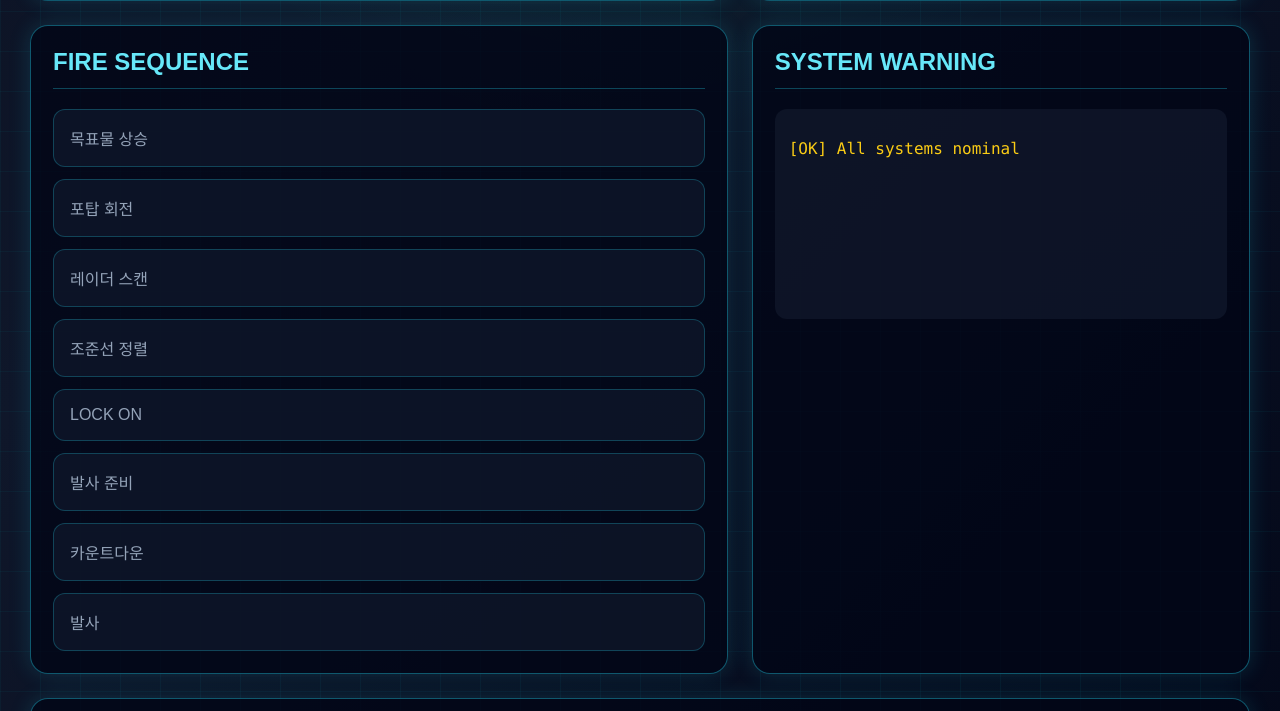
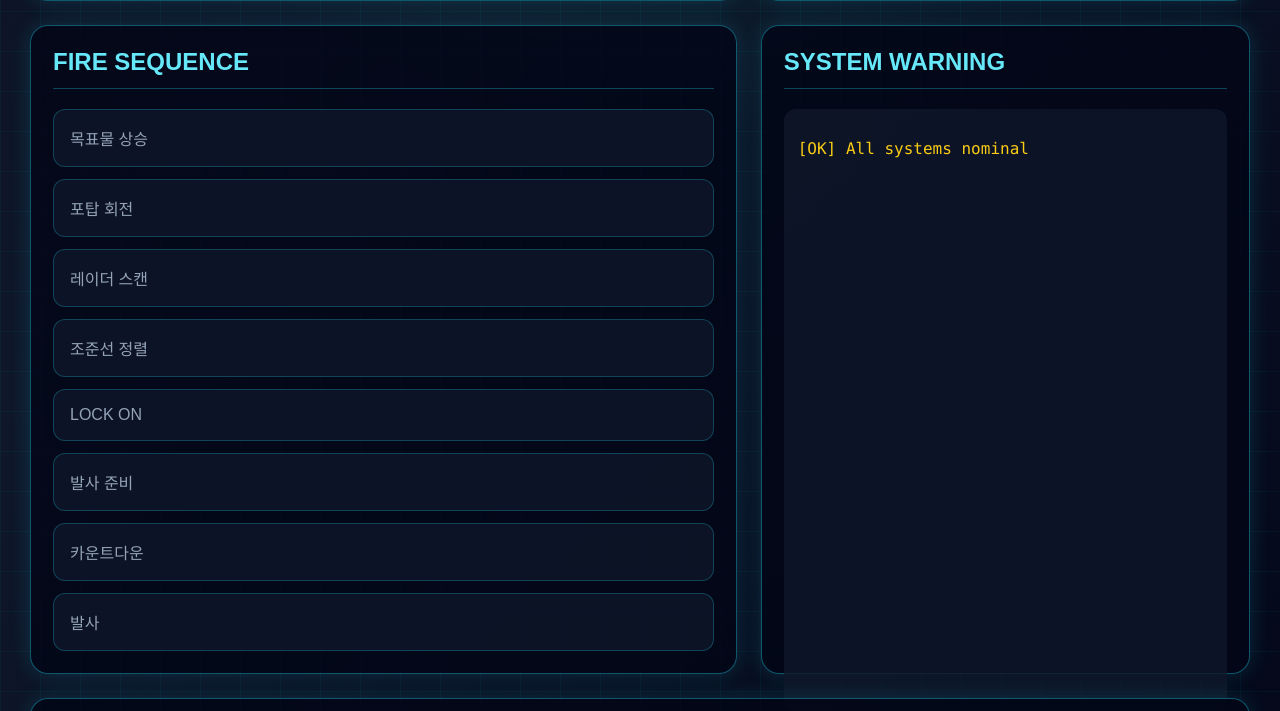
Before and after one commit to ehddn9789/auto_turret_web, a Flask app: page / in a window 1280 px wide. Shown: the part 1909-2620 px from the top of the page. Run offline with Flask 3, Linux system fonts and the light colour scheme.

Commit message:
fix warning layout

```diff
--- a/static/style.css
+++ b/static/style.css
@@ -224,7 +224,13 @@ h1 {
   display: block;
 }
 
-.main-grid,
+.main-grid {
+  display: grid;
+  grid-template-columns: 1.3fr 0.9fr;
+  gap: 24px;
+
+  align-items: stretch;
+}
 .target-layout,
 .manual-layout,
 .presentation-grid {
@@ -425,11 +431,29 @@ strong,
 }
 
 .warning-list {
-  height: 210px;
+  flex: 1;
+  min-height: 0;
+
+  height: 100%;
+
   overflow-y: auto;
+
   background: rgba(15,23,42,0.8);
+
   border-radius: 12px;
+
   padding: 14px;
+
+  display: flex;
+  flex-direction: column;
+  gap: 10px;
+}
+
+.system-warning {
+  display: flex;
+  flex-direction: column;
+
+  height: 100%;
 }
 
 .warning-list p {
```
